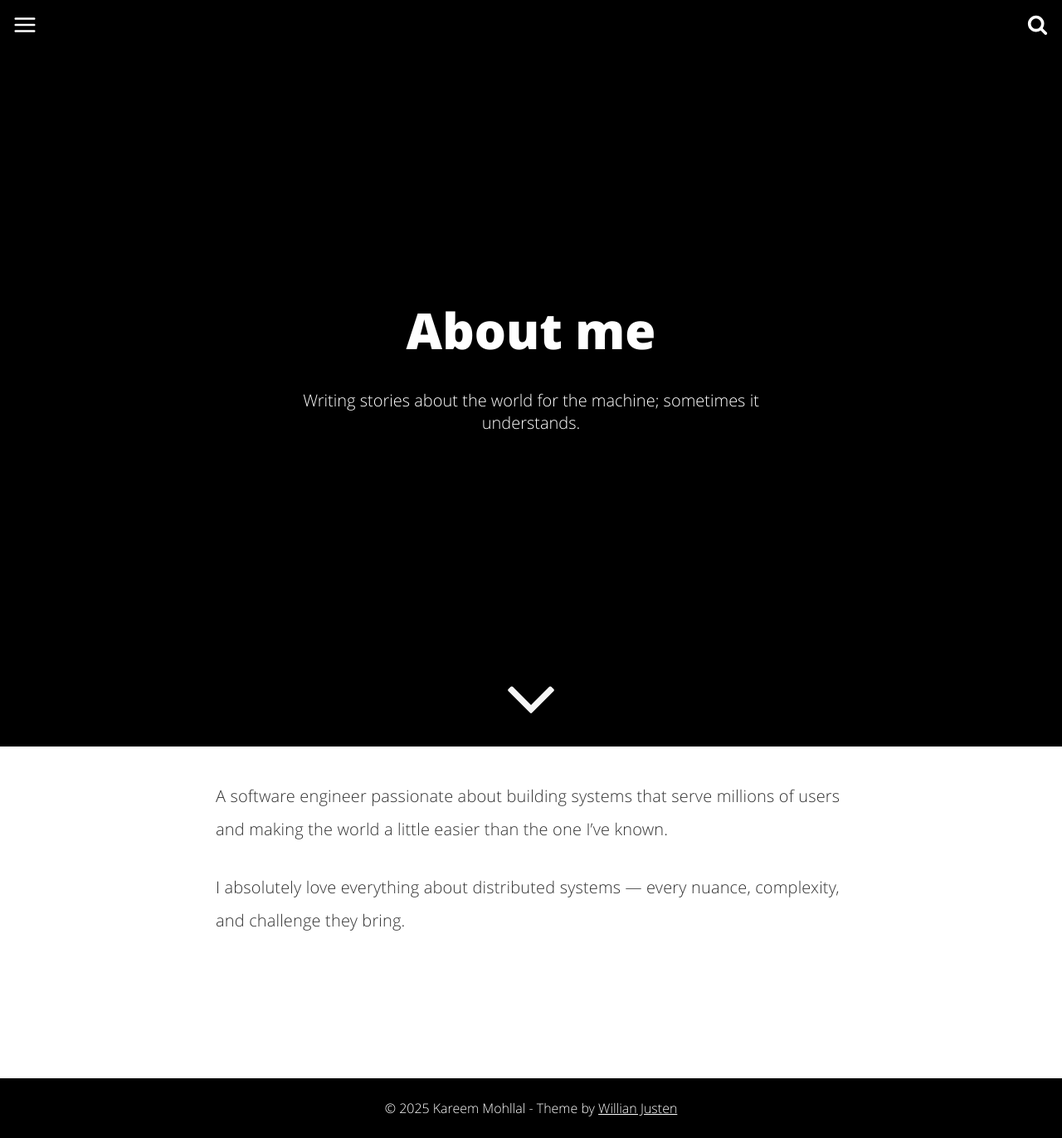
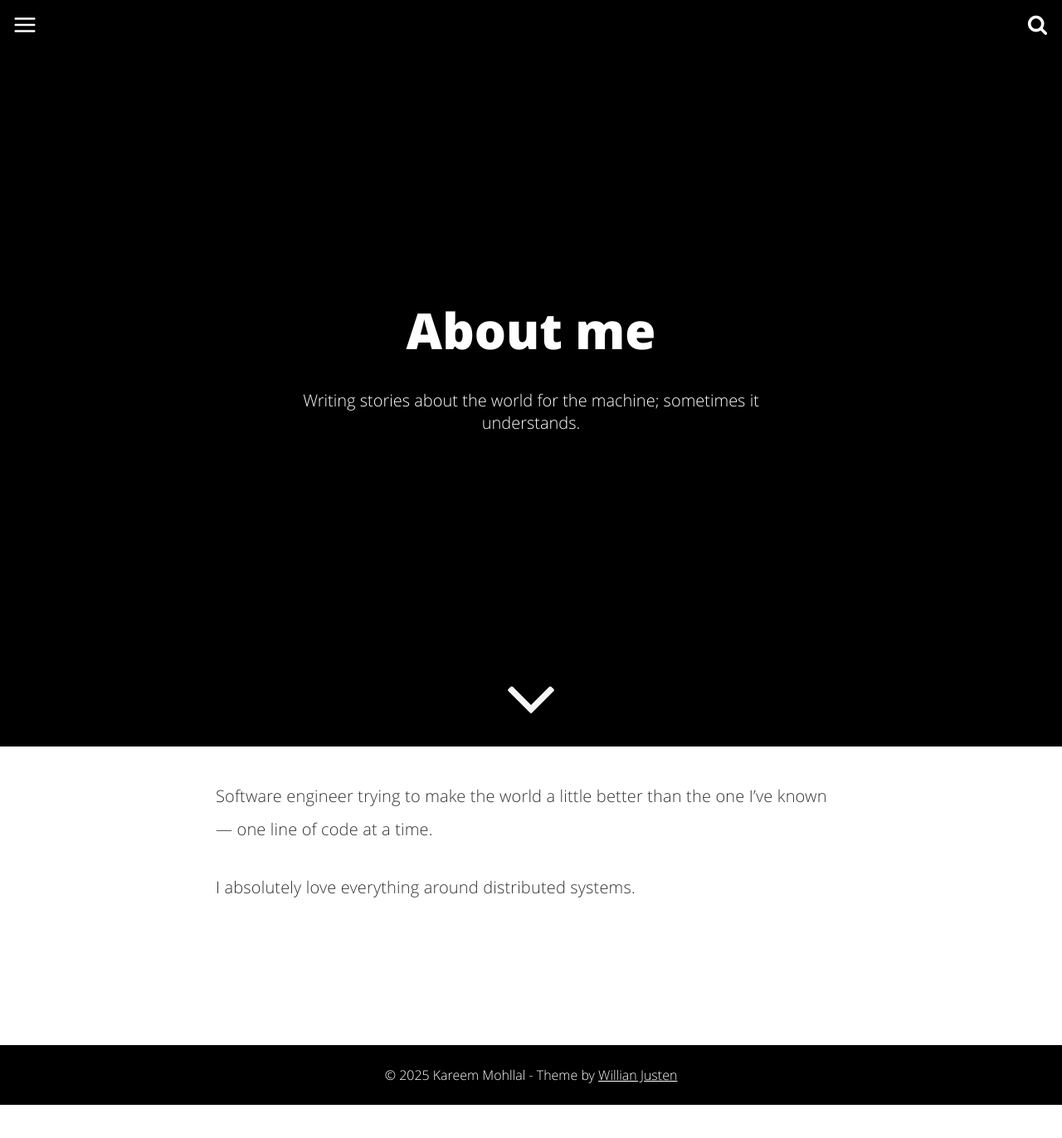
Before and after one commit to mohllal/mohllal.github.io, a Jekyll site: the page built from pages/about.html, in a window 1280 px wide. Shown: the whole page at 83% size. Built offline with Jekyll 4.4.1, drawn with Linux system fonts in a browser that asks for light colours; after the commit the page ends 1332 px from its top, so only the background shows below that.

Commit message:
Update about page

```diff
--- a/pages/about.html
+++ b/pages/about.html
@@ -6,6 +6,6 @@ description: Writing stories about the world for the machine; sometimes it under
 ---
 
 <div>
-  <p>A software engineer passionate about building systems that serve millions of users and making the world a little easier than the one I’ve known.</p>
-  <p>I absolutely love everything about distributed systems — every nuance, complexity, and challenge they bring.</p>
+  <p>Software engineer trying to make the world a little better than the one I’ve known — one line of code at a time.</p>
+  <p>I absolutely love everything around distributed systems.</p>
 </div>
```
